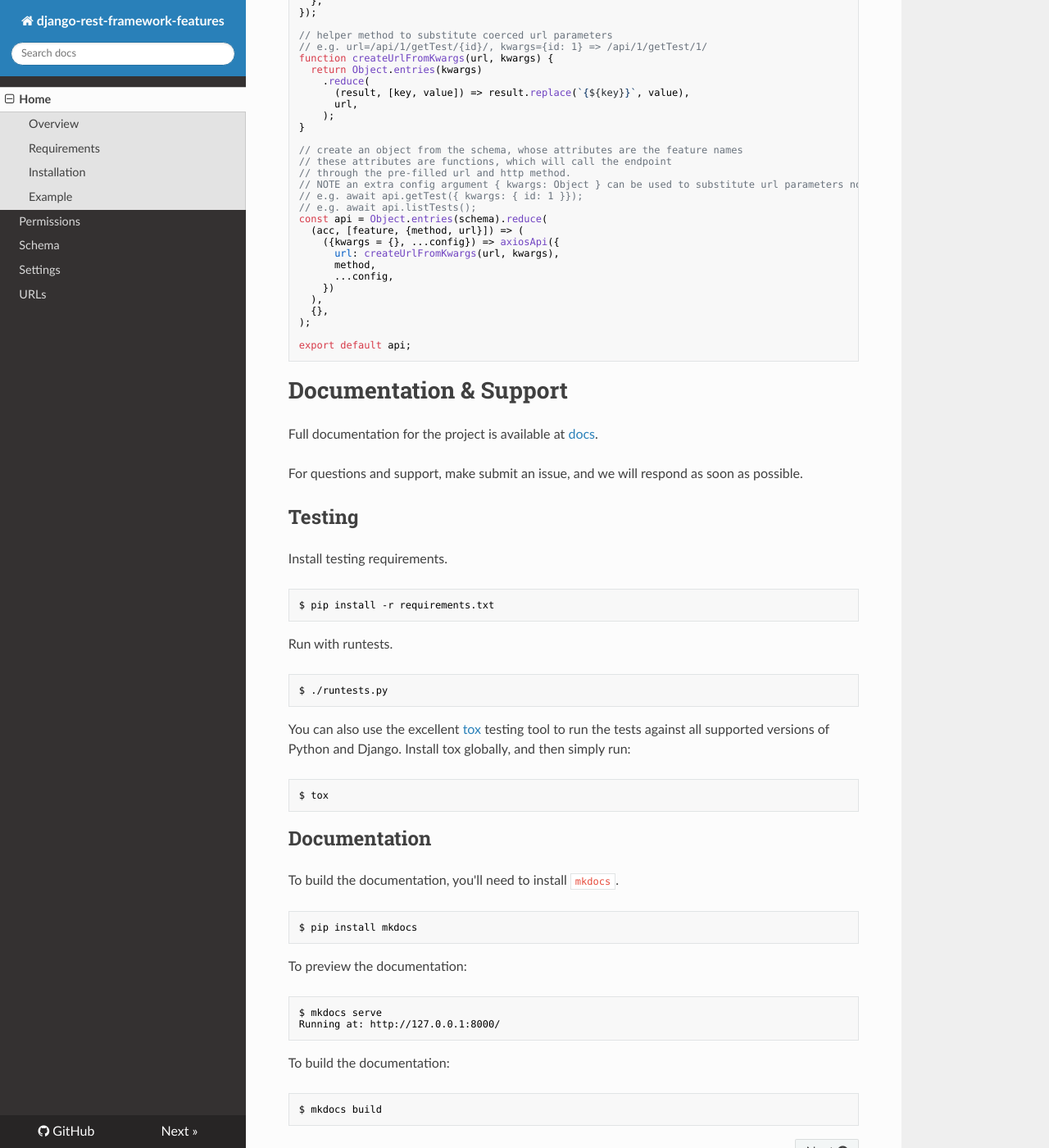
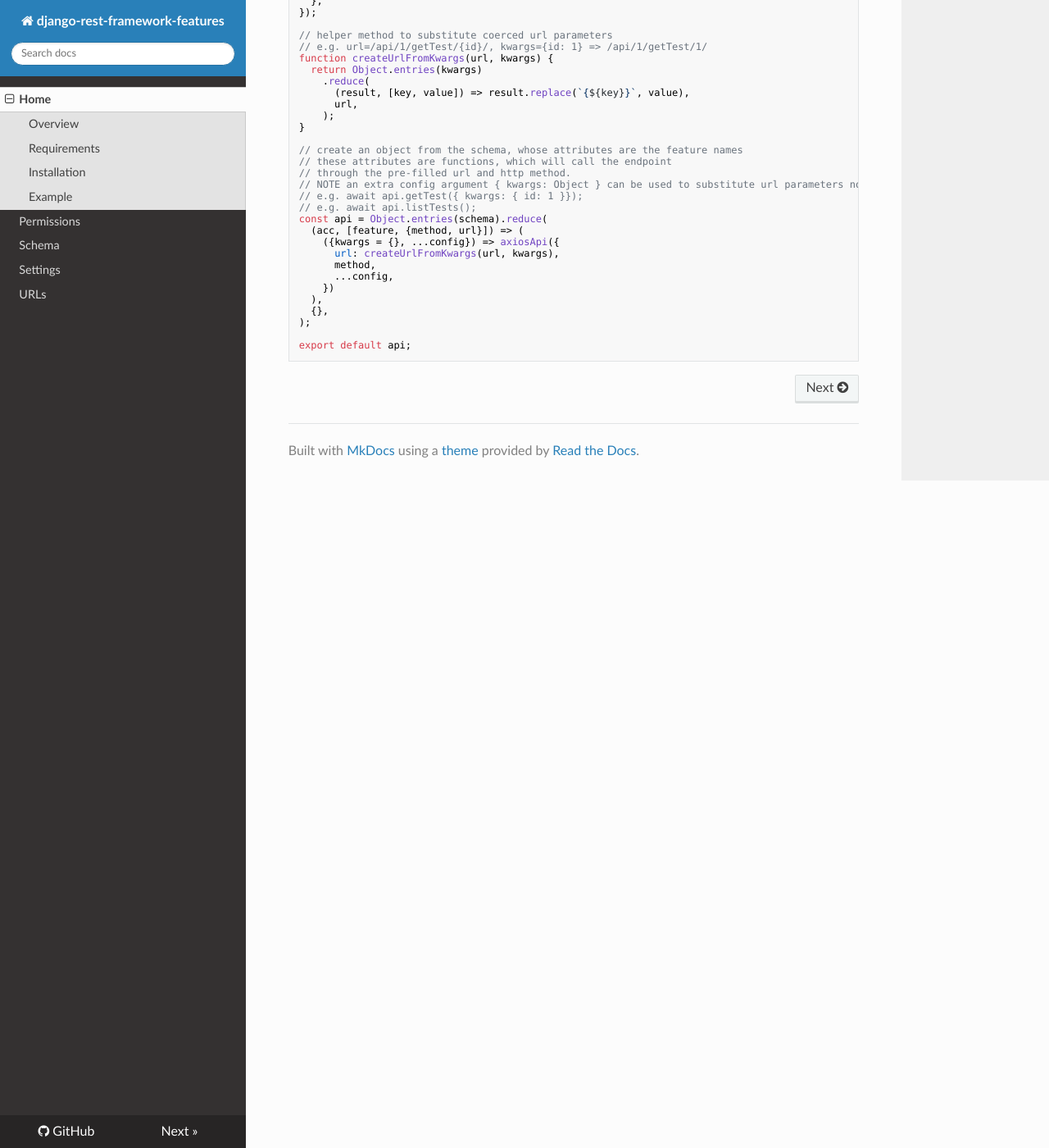
Before and after one commit to cloudcode-hungary/django-rest-framework-features, an MkDocs documentation site: the page built from docs/index.md, in a window 1280 px wide and 1400 px high, scrolled down 2422 px. Shown: the whole window at 82% size. Built offline with MkDocs 1.6.1, drawn with Linux system fonts in a browser that asks for light colours; nearby versions of some CDN libraries.

Commit message:
update docs index

````diff
--- a/docs/index.md
+++ b/docs/index.md
@@ -161,50 +161,3 @@ const api = Object.entries(schema).reduce(
 
 export default api;
 ```
-
-# Documentation & Support
-
-Full documentation for the project is available at [docs](https://www.rest-framework-features.cloudcode.hu/).
-
-For questions and support, make submit an issue, and we will respond as soon as possible.
-
-## Testing
-
-Install testing requirements.
-
-```bash
-$ pip install -r requirements.txt
-```
-
-Run with runtests.
-
-```bash
-$ ./runtests.py
-```
-
-You can also use the excellent [tox](http://tox.readthedocs.org/en/latest/) testing tool to run the tests against all supported versions of Python and Django. Install tox globally, and then simply run:
-
-```bash
-$ tox
-```
-
-## Documentation
-
-To build the documentation, you'll need to install `mkdocs`.
-
-```bash
-$ pip install mkdocs
-```
-
-To preview the documentation:
-
-```bash
-$ mkdocs serve
-Running at: http://127.0.0.1:8000/
-```
-
-To build the documentation:
-
-```bash
-$ mkdocs build
-```
````
